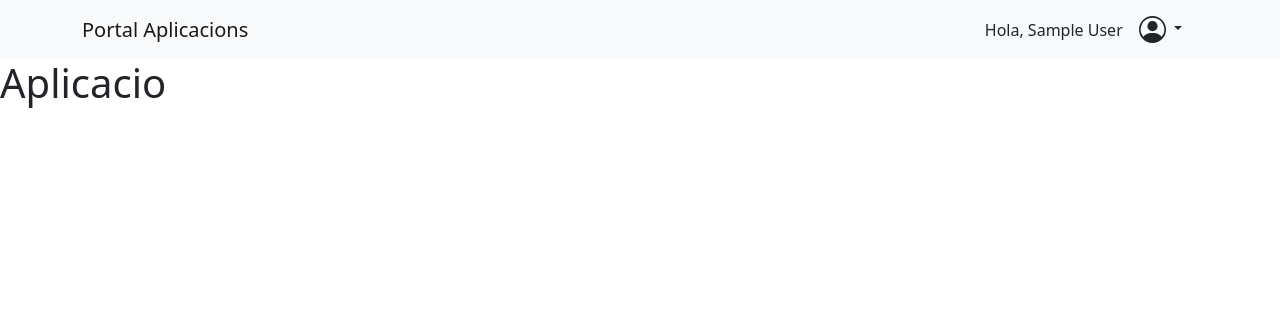
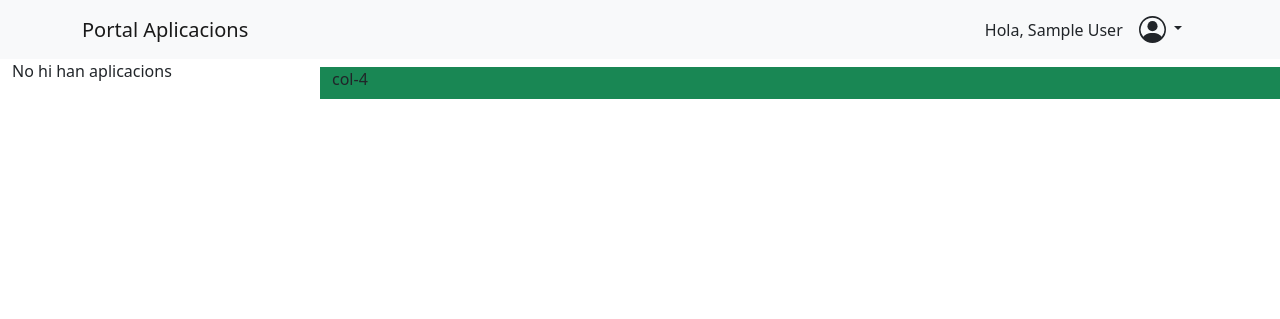
Before and after one commit to Georgetime2003/M12-Portal-Aplicacions, a Django app: page /aplicacions/ in a window 1280 px wide. Shown: the top 319 px of the page. Run offline with Django 3.2, Linux system fonts and the light colour scheme; the visitor is signed in with stand-in values (Sample User, id 1); data that the repository does not hold is empty; some libraries are stand-ins or nearby versions.

Commit message:
Actualizacio vista aplicacions

```diff
--- a/aplicacions/templates/aplicacions/llistar_aplicacions.html
+++ b/aplicacions/templates/aplicacions/llistar_aplicacions.html
@@ -1,3 +1,34 @@
 {% extends "base.html" %} {% block content %}
-<h1>Aplicacio</h1>
+<div class="container-fluid">
+    <div class="row">
+        <div class="col-3">
+        {% if llista_aplicacions %}
+            {% for aplicacio in llista_aplicacions %}
+                <div class="card-body border mt-2 rounded ">
+                    <h5 class="card-title">{{ aplicacio.nom }}</h5>
+                    <p class="card-text">{{ aplicacio.descripcio }}</p>
+                    <div class="row">
+                        <div class="col-2">
+                            <svg xmlns="http://www.w3.org/2000/svg" width="25" height="25" fill="currentColor" class="bi bi-clock-history" viewBox="0 0 16 16">
+                                <path d="M8.515 1.019A7 7 0 0 0 8 1V0a8 8 0 0 1 .589.022l-.074.997zm2.004.45a7.003 7.003 0 0 0-.985-.299l.219-.976c.383.086.76.2 1.126.342l-.36.933zm1.37.71a7.01 7.01 0 0 0-.439-.27l.493-.87a8.025 8.025 0 0 1 .979.654l-.615.789a6.996 6.996 0 0 0-.418-.302zm1.834 1.79a6.99 6.99 0 0 0-.653-.796l.724-.69c.27.285.52.59.747.91l-.818.576zm.744 1.352a7.08 7.08 0 0 0-.214-.468l.893-.45a7.976 7.976 0 0 1 .45 1.088l-.95.313a7.023 7.023 0 0 0-.179-.483zm.53 2.507a6.991 6.991 0 0 0-.1-1.025l.985-.17c.067.386.106.778.116 1.17l-1 .025zm-.131 1.538c.033-.17.06-.339.081-.51l.993.123a7.957 7.957 0 0 1-.23 1.155l-.964-.267c.046-.165.086-.332.12-.501zm-.952 2.379c.184-.29.346-.594.486-.908l.914.405c-.16.36-.345.706-.555 1.038l-.845-.535zm-.964 1.205c.122-.122.239-.248.35-.378l.758.653a8.073 8.073 0 0 1-.401.432l-.707-.707z"/>
+                                <path d="M8 1a7 7 0 1 0 4.95 11.95l.707.707A8.001 8.001 0 1 1 8 0v1z"/>
+                                <path d="M7.5 3a.5.5 0 0 1 .5.5v5.21l3.248 1.856a.5.5 0 0 1-.496.868l-3.5-2A.5.5 0 0 1 7 9V3.5a.5.5 0 0 1 .5-.5z"/>
+                            </svg>
+                        </div>
+                        <div class="col-10">
+                            Disponible fins
+                            <p>
+                                {{ aplicacio.data_limit_fi }}
+                            </p>
+                        </div>
+                    </div>
+                </div>
+            {% endfor %}
+            {% else %}
+                  <p>No hi han aplicacions</p>
+        {% endif %}
+        </div>
+        <div class="col-9 bg-success mt-2">col-4</div>
+    </div>
+</div>
 {% endblock content %}
--- a/aplicacions/views.py
+++ b/aplicacions/views.py
@@ -6,5 +6,5 @@ from django.views import generic
 
 class AplicacioLlistatView(LoginRequiredMixin, generic.ListView):
     template_name = "aplicacions/llistar_aplicacions.html"
-    context_object_name = "aplicacio"
+    context_object_name = "llista_aplicacions"
     queryset = Aplicacio.objects.all()
--- a/login/views.py
+++ b/login/views.py
@@ -22,7 +22,7 @@ def usuari_grup(request, pk):
             idCurs = form.cleaned_data['Curs']
             grup = Group.objects.get(id=idCurs)
             grup.user_set.add(usuari)
-        return redirect("aplicacions/")
+        return redirect("/aplicacions/")
     else:
         form = UsuariAfegirGrup()
         return render(request, 'accounts/grup.html', {'form': UsuariAfegirGrup})
```
